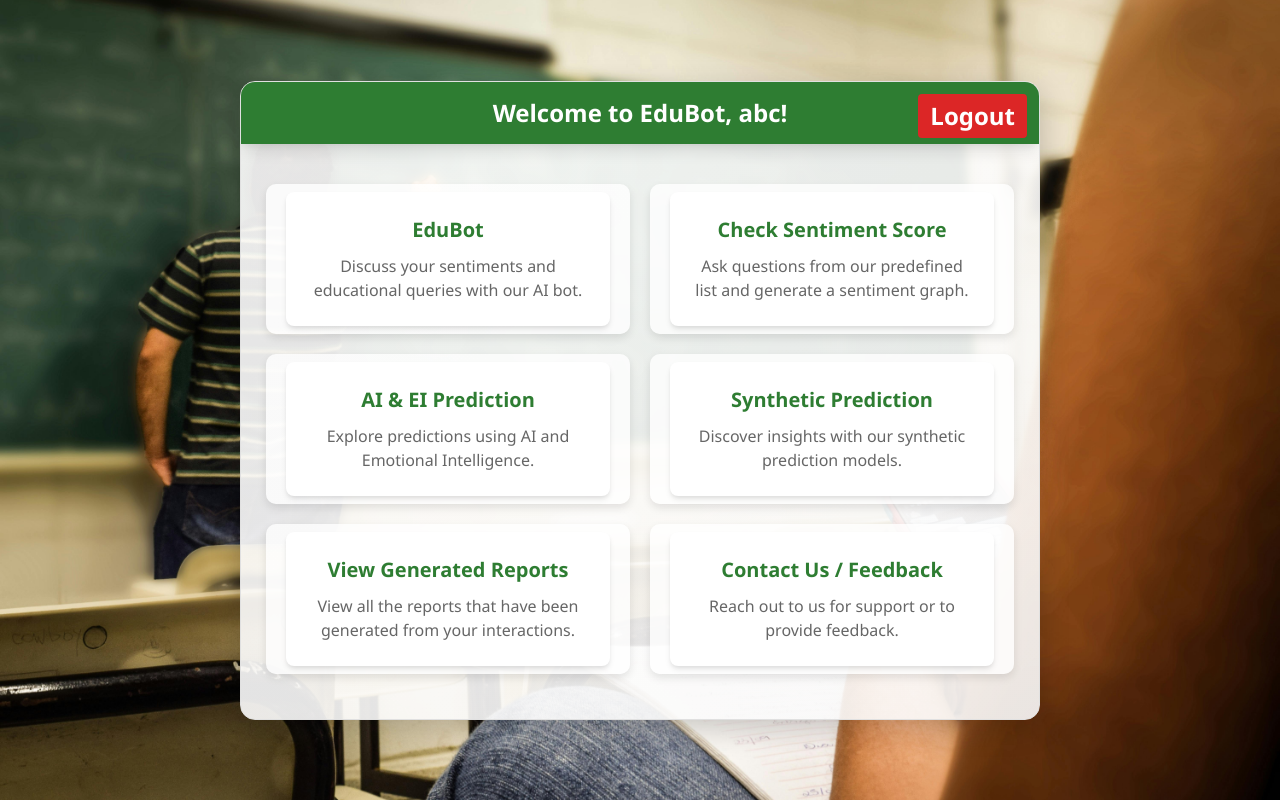
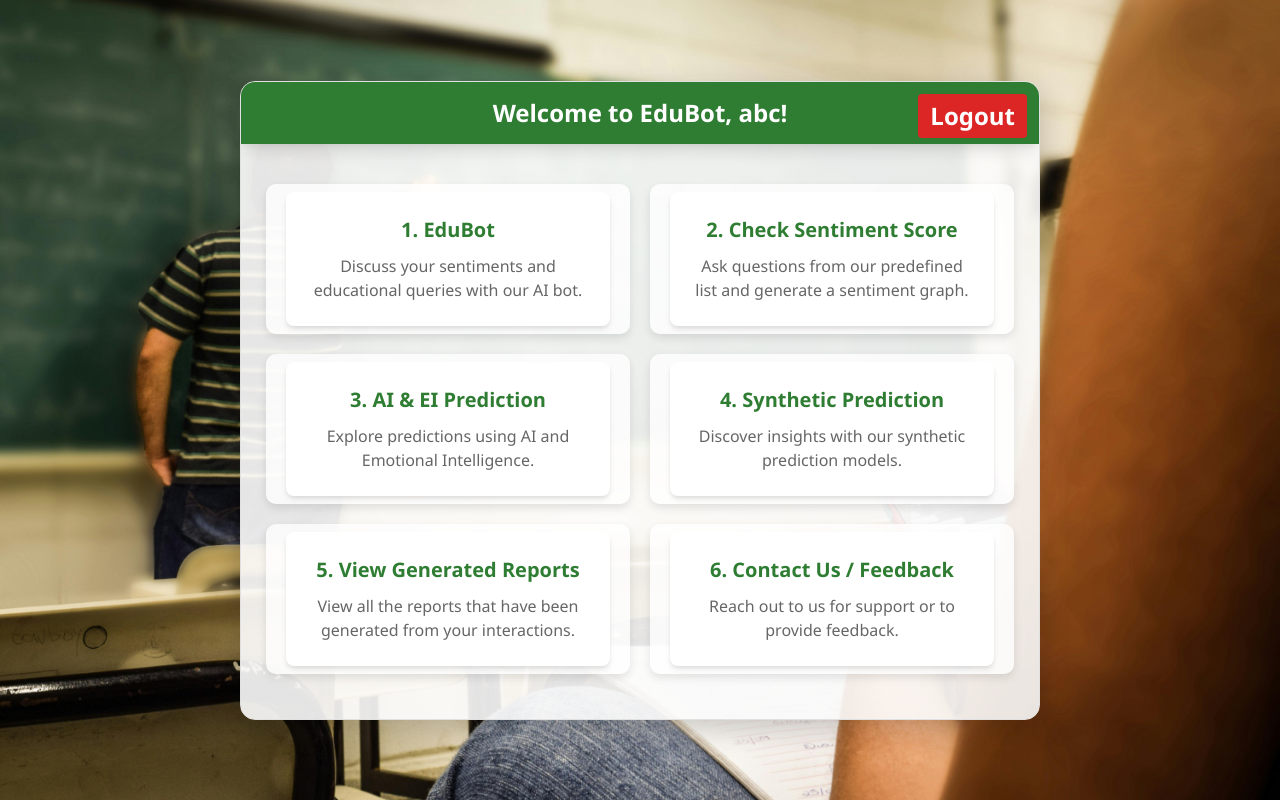
Before and after one commit to RudraMaheshwari/Educational-Assistant-Chatbot-with-EI-Prediction, a Flask app: page / in a window 1280 px wide. Run offline with Flask 3, Linux system fonts and the light colour scheme; a user stored in the database is signed in; parts of the project's set-up code (start-up, migrations or seed data) failed here and were passed over.

Commit message:
minor_fixes

```diff
--- a/app.py
+++ b/app.py
@@ -266,7 +266,7 @@ def predict():
             age = request.form["Age"]
             AI_Exposure_Level = request.form["AI_Exposure_Level"]
             academic = request.form["Academic_CGPA"]
-            satisfaction = request.form["Satisfaction_Rating"]
+            satisfaction = request.form["Satisfaction_Rating_towards_ai"]
 
             # If you actually want to process `age` as float, convert only that:
             try:
--- a/templates/ai_ei_pred.html
+++ b/templates/ai_ei_pred.html
@@ -38,8 +38,8 @@
                 {% endfor %}
             </select><br>
 
-            Satisfaction_Rating:
-            <select name="Satisfaction_Rating">
+            Satisfaction_Rating_towards_ai:
+            <select name="Satisfaction_Rating_towards_ai">
                 {% for val in dropdowns['Satisfaction'] %}
                     <option value="{{ val }}">{{ val }}</option>
                 {% endfor %}
--- a/templates/index.html
+++ b/templates/index.html
@@ -26,8 +26,8 @@
         <div class="header bg-green-700 text-white text-center py-4 relative rounded-lg shadow-lg mb-6">
             <h1 class="text-2xl font-bold">Welcome to EduBot, {{ session['username'] }}!</h1>
             <a href="{{ url_for('logout') }}"
-               class="absolute right-3 top-3 bg-red-600 text-white py-1 px-3 rounded hover:bg-red-700 font-bold transition"
-               role="button" aria-label="Logout">
+                class="absolute right-3 top-3 bg-red-600 text-white py-1 px-3 rounded hover:bg-red-700 font-bold transition"
+                role="button" aria-label="Logout">
                 Logout
             </a>
         </div>
@@ -36,7 +36,7 @@
             <!-- Option 1: Talk with Bot -->
             <a href="{{ url_for('talk_with_bot') }}" class="option-card">
                 <div class="bg-white p-6 rounded-lg shadow-md hover:shadow-lg transition-shadow duration-300">
-                    <h2 class="text-xl font-bold text-green-700 mb-2">EduBot</h2>
+                    <h2 class="text-xl font-bold text-green-700 mb-2">1. EduBot</h2>
                     <p class="text-gray-700">Discuss your sentiments and educational queries with our AI bot.</p>
                 </div>
             </a>
@@ -44,7 +44,7 @@
             <!-- Option 2: Ask Questions -->
             <a href="{{ url_for('ask_questions') }}" class="option-card">
                 <div class="bg-white p-6 rounded-lg shadow-md hover:shadow-lg transition-shadow duration-300">
-                    <h2 class="text-xl font-bold text-green-700 mb-2">Check Sentiment Score</h2>
+                    <h2 class="text-xl font-bold text-green-700 mb-2">2. Check Sentiment Score</h2>
                     <p class="text-gray-700">Ask questions from our predefined list and generate a sentiment graph.</p>
                 </div>
             </a>
@@ -52,7 +52,7 @@
             <!-- Option 3: AI_EI_Prediction -->
             <a href="{{ url_for('predict') }}" class="option-card">
                 <div class="bg-white p-6 rounded-lg shadow-md hover:shadow-lg transition-shadow duration-300">
-                    <h2 class="text-xl font-bold text-green-700 mb-2">AI & EI Prediction</h2>
+                    <h2 class="text-xl font-bold text-green-700 mb-2">3. AI & EI Prediction</h2>
                     <p class="text-gray-700">Explore predictions using AI and Emotional Intelligence.</p>
                 </div>
             </a>
@@ -60,7 +60,7 @@
             <!-- Option 4: Synthetic Prediction -->
             <a href="{{ url_for('predict_synthetic') }}" class="option-card">
                 <div class="bg-white p-6 rounded-lg shadow-md hover:shadow-lg transition-shadow duration-300">
-                    <h2 class="text-xl font-bold text-green-700 mb-2">Synthetic Prediction</h2>
+                    <h2 class="text-xl font-bold text-green-700 mb-2">4. Synthetic Prediction</h2>
                     <p class="text-gray-700">Discover insights with our synthetic prediction models.</p>
                 </div>
             </a>
@@ -68,7 +68,7 @@
             <!-- Option 5: View Generated Reports -->
             <a href="{{ url_for('generated_reports') }}" class="option-card">
                 <div class="bg-white p-6 rounded-lg shadow-md hover:shadow-lg transition-shadow duration-300">
-                    <h2 class="text-xl font-bold text-green-700 mb-2">View Generated Reports</h2>
+                    <h2 class="text-xl font-bold text-green-700 mb-2">5. View Generated Reports</h2>
                     <p class="text-gray-700">View all the reports that have been generated from your interactions.</p>
                 </div>
             </a>
@@ -76,7 +76,7 @@
             <!-- Option 6: Contact Us / Feedback -->
             <a href="{{ url_for('contact_us') }}" class="option-card">
                 <div class="bg-white p-6 rounded-lg shadow-md hover:shadow-lg transition-shadow duration-300">
-                    <h2 class="text-xl font-bold text-green-700 mb-2">Contact Us / Feedback</h2>
+                    <h2 class="text-xl font-bold text-green-700 mb-2">6. Contact Us / Feedback</h2>
                     <p class="text-gray-700">Reach out to us for support or to provide feedback.</p>
                 </div>
             </a>
--- a/templates/synthetic_pred.html
+++ b/templates/synthetic_pred.html
@@ -32,11 +32,7 @@
             </select><br>
 
             Social_Media_Hours:
-            <select name="Social_Media_Hours">
-                {% for val in dropdowns['Social_Media_Hours'] %}
-                    <option value="{{ val }}">{{ val }}</option>
-                {% endfor %}
-            </select><br><br>
+            <input type="number" name="Social_Media_Hours" step="0.5" min="0" placeholder="e.g., 1.5"><br><br>
 
             Study_Technique_Effectiveness:
             <select name="Study_Technique_Effectiveness">
```
